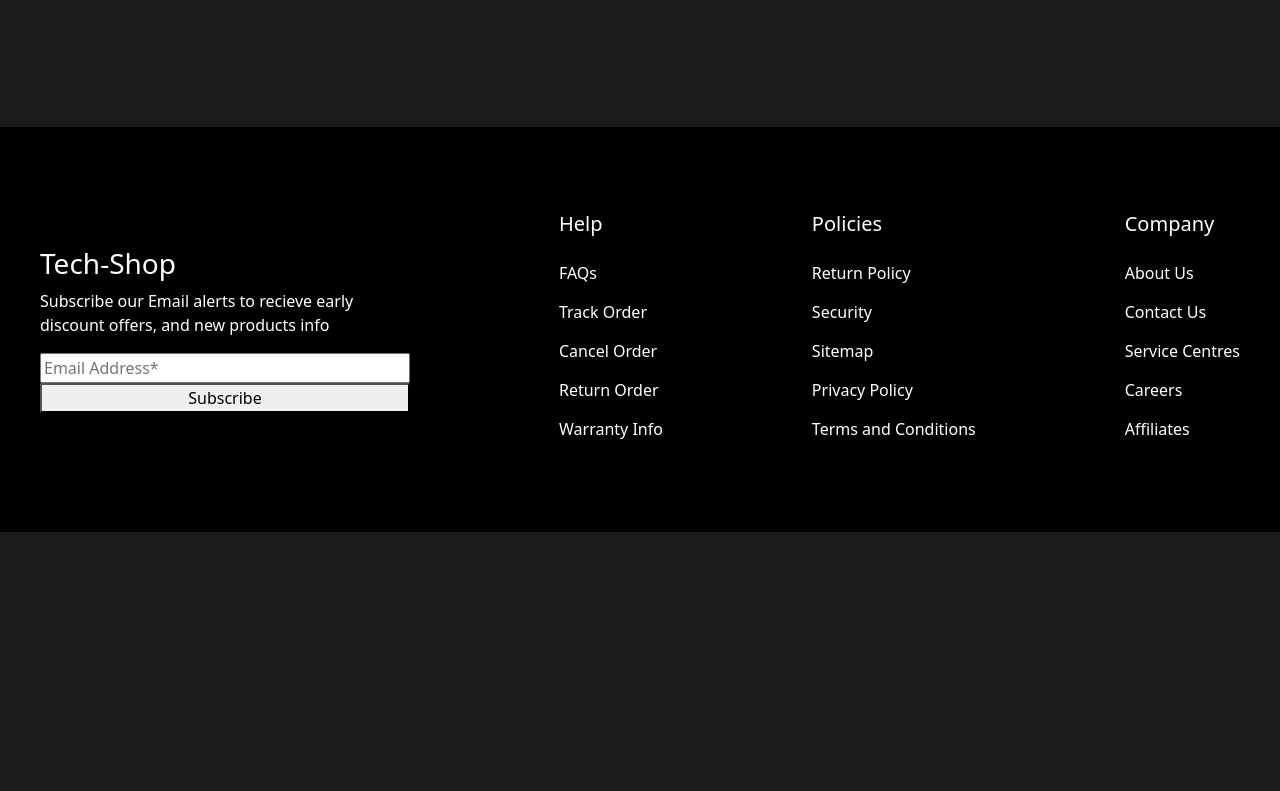
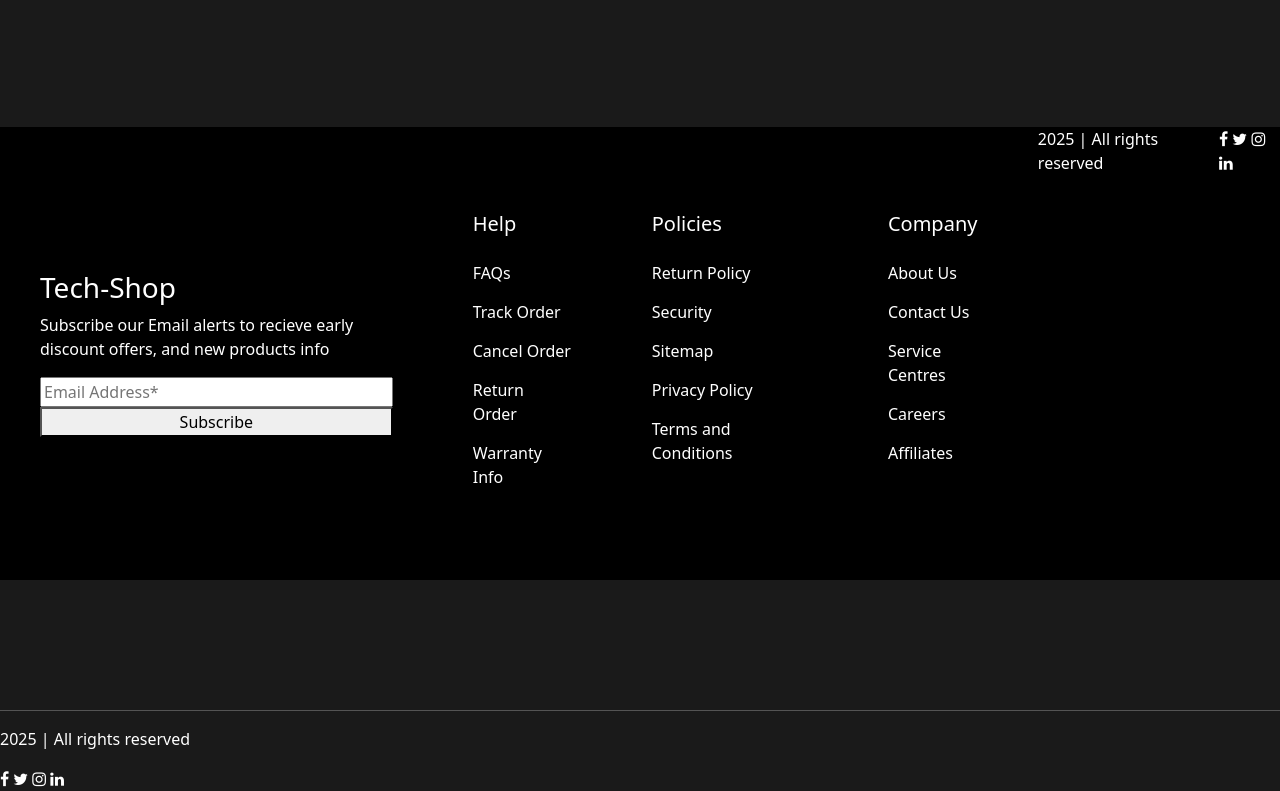
Before and after one commit to varshini-1904/Projects, a plain HTML site: page techshop/index.html in a window 1280 px wide. Shown: the part 6183-6974 px from the top of the page. Before the commit the page ends 6845 px from the top, so only its background shows below. Drawn offline with nearby package versions, Linux system fonts and the light colour scheme.

```diff
--- a/techshop/index.html
+++ b/techshop/index.html
@@ -489,7 +489,30 @@
                 <li>Careers</li>
                 <li>Affiliates</li>
             </ul>
+            <hr>
+
+            <div><p>2025 | All rights reserved</p></div>
+
+            <div class="icons">
+
+                <i class="fa fa-facebook" aria-hidden="true"></i>
+
+                <i class="fa fa-twitter" aria-hidden="true"></i>
+
+                <i class="fa fa-instagram" aria-hidden="true"></i>
+
+                <i class="fa fa-linkedin" aria-hidden="true"></i>
+
+            </div>
         </footer>
+        <hr>
+        <div><p>2025 | All rights reserved</p></div>
+        <div class="icons">
+            <i class="fa fa-facebook" aria-hidden="true"></i>
+            <i class="fa fa-twitter" aria-hidden="true"></i>
+            <i class="fa fa-instagram" aria-hidden="true"></i>
+            <i class="fa fa-linkedin" aria-hidden="true"></i>
+        </div>
 
 
     </div>
```
